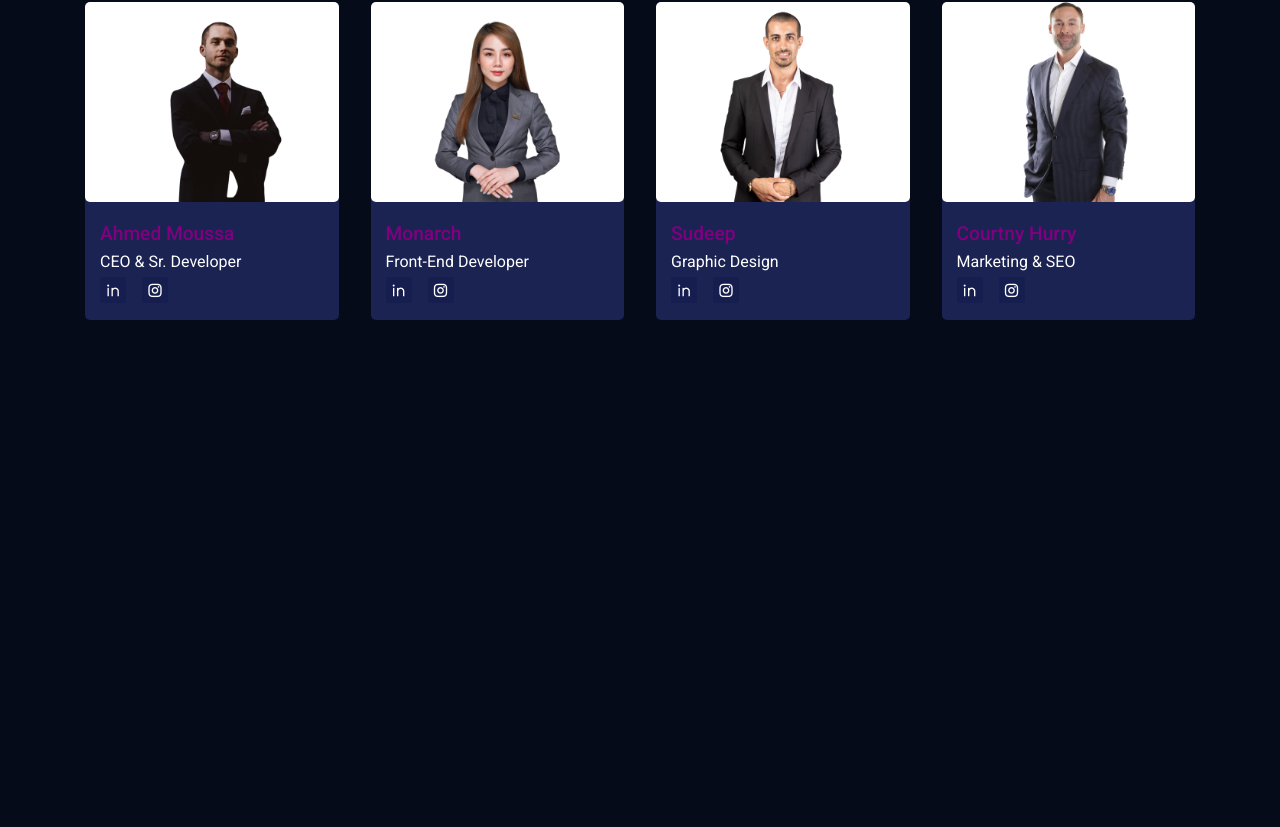
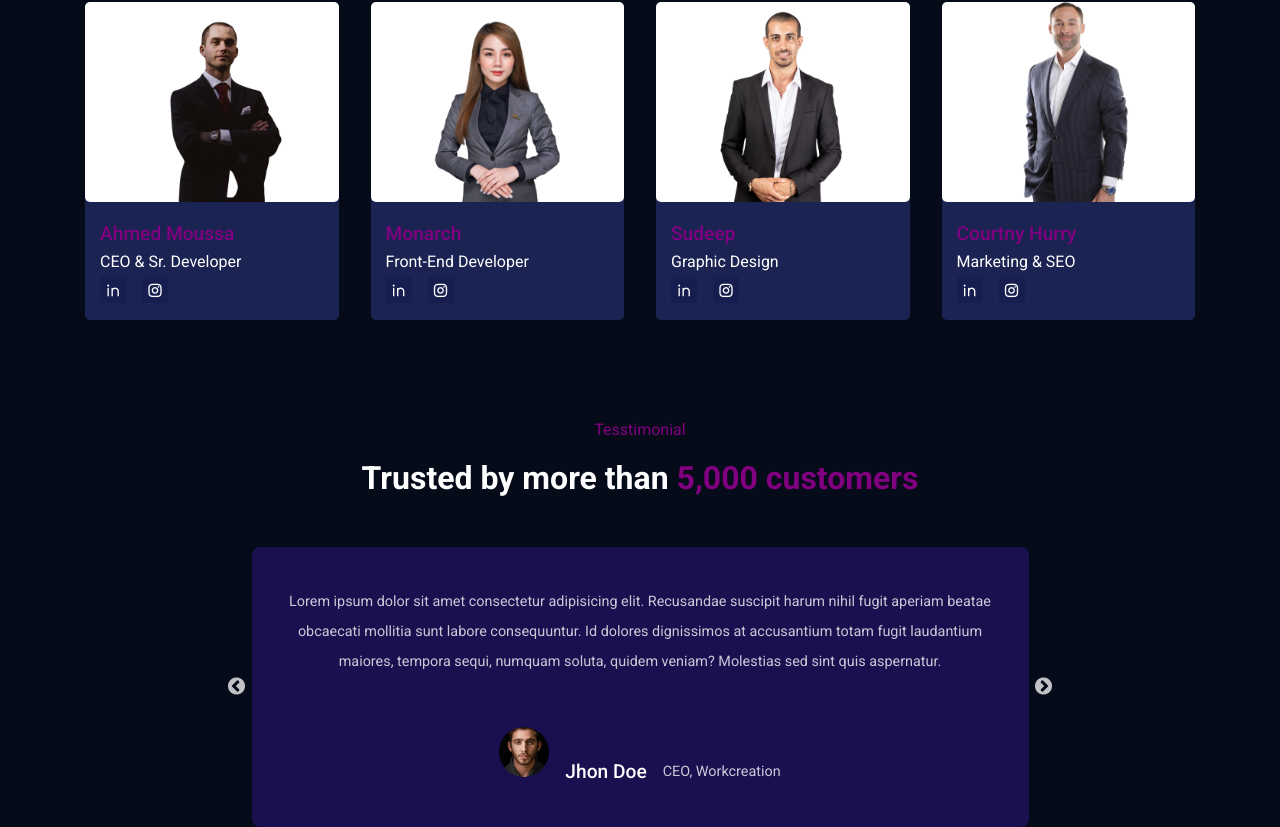
Before and after one commit to ahmedMoussa2020/MyWeb, a React (Create React App) app: page / in a window 1280 px wide. Shown: the part 2396-3223 px from the top of the page. Before the commit the page ends 2716 px from the top, so only its background shows below. Built offline with nearby package versions, Linux system fonts and the light colour scheme.

Commit message:
testimonial

```diff
--- a/src/App.js
+++ b/src/App.js
@@ -6,6 +6,7 @@ import Counter from "./components/UI/Counter";
 import Services from "./components/UI/Services";
 import About from "./components/UI/About";
 import Team from "./components/UI/Team";
+import Testimonial from "./components/UI/Testimonial";
 
 function App() {
   return (
@@ -16,6 +17,7 @@ function App() {
       <Services />
       <About />
       <Team />
+      <Testimonial />
     </>
   );
 }
--- /dev/null
+++ b/src/components/UI/Testimonial.jsx
@@ -0,0 +1,107 @@
+import React from "react";
+import "../../styles/testimonial.css";
+
+import Slider from "react-slick";
+
+import ava01 from "../../images/ava-1.jpg";
+import ava02 from "../../images/ava-2.jpg";
+import ava03 from "../../images/ava-3.jpg";
+
+const settings = {
+  dots: false,
+  infinite: true,
+  speed: 1000,
+  autoplay: true,
+  autoplaySpeed: 2000,
+  slidesToShow: 1,
+  slidesToScroll: 1,
+  swipeToSlide: true,
+};
+
+const Testimonial = () => {
+  return (
+    <section>
+      <div className="container">
+        <div className="slider__content-top">
+          <h6 className="subtitle">Tesstimonial</h6>
+          <h2>
+            Trusted by more than
+            <span className="highlight"> 5,000 customers</span>
+          </h2>
+        </div>
+
+        <div className="slider__wrapper">
+          <Slider {...settings}>
+            <div className="slider__item">
+              <p className="description">
+                Lorem ipsum dolor sit amet consectetur adipisicing elit.
+                Recusandae suscipit harum nihil fugit aperiam beatae obcaecati
+                mollitia sunt labore consequuntur. Id dolores dignissimos at
+                accusantium totam fugit laudantium maiores, tempora sequi,
+                numquam soluta, quidem veniam? Molestias sed sint quis
+                aspernatur.
+              </p>
+
+              <div className="customer__details">
+                <div className="customer__img">
+                  <img src={ava01} alt="ava photo" />
+                </div>
+
+                <div className="customer__details">
+                  <h5 className="customer__name">Jhon Doe</h5>
+                  <p className="description">CEO, Workcreation</p>
+                </div>
+              </div>
+            </div>
+
+            <div className="slider__item">
+              <p className="description">
+                Lorem ipsum dolor sit amet consectetur adipisicing elit.
+                Recusandae suscipit harum nihil fugit aperiam beatae obcaecati
+                mollitia sunt labore consequuntur. Id dolores dignissimos at
+                accusantium totam fugit laudantium maiores, tempora sequi,
+                numquam soluta, quidem veniam? Molestias sed sint quis
+                aspernatur.
+              </p>
+
+              <div className="customer__details">
+                <div className="customer__img">
+                  <img src={ava02} alt="ava photo" />
+                </div>
+
+                <div className="customer__details">
+                  <h5 className="customer__name">Jhon Doe</h5>
+                  <p className="description">CEO, Workcreation</p>
+                </div>
+              </div>
+            </div>
+
+            <div className="slider__item">
+              <p className="description">
+                Lorem ipsum dolor sit amet consectetur adipisicing elit.
+                Recusandae suscipit harum nihil fugit aperiam beatae obcaecati
+                mollitia sunt labore consequuntur. Id dolores dignissimos at
+                accusantium totam fugit laudantium maiores, tempora sequi,
+                numquam soluta, quidem veniam? Molestias sed sint quis
+                aspernatur.
+              </p>
+
+              <div className="customer__details">
+                <div className="customer__img">
+                  <img src={ava03} alt="ava photo" />
+                </div>
+
+                <div className="customer__details">
+                  <h5 className="customer__name">Jhon Doe</h5>
+                  <p className="description">CEO, Workcreation</p>
+                </div>
+              </div>
+            </div>
+          </Slider>
+        </div>
+      </div>
+    </section>
+  );
+};
+
+export default Testimonial;
--- /dev/null
+++ b/src/styles/testimonial.css
@@ -0,0 +1,49 @@
+.slider__content-top{
+  text-align: center;
+  margin-bottom: 50px;
+  margin-top: 100px;
+
+}
+
+.slider__wrapper{
+  width: 70%;
+  margin: auto;
+}
+
+.slider__item{
+  background: var(--testimonial-bg);
+  padding: 40px 30px;
+  border-radius: .5rem;
+  text-align: center;
+}
+
+/* .slider__item p{
+  margin-bottom: 30px;
+} */
+
+.customer__details{
+  display: flex;
+  align-items: center;
+  justify-content: center;
+  column-gap: 1rem;
+  margin-top: 40px;
+  cursor: pointer;
+}
+
+.customer__img{
+  width: 50px;
+  height: 50px;
+}
+
+.customer__img img{
+  width: 100%;
+  height: 100%;
+  border-radius: 50%;
+  object-fit: cover;
+}
+
+.customer__name{
+  font-size: 1.2rem;
+  color: white;
+  font-weight: 500;
+}
```
